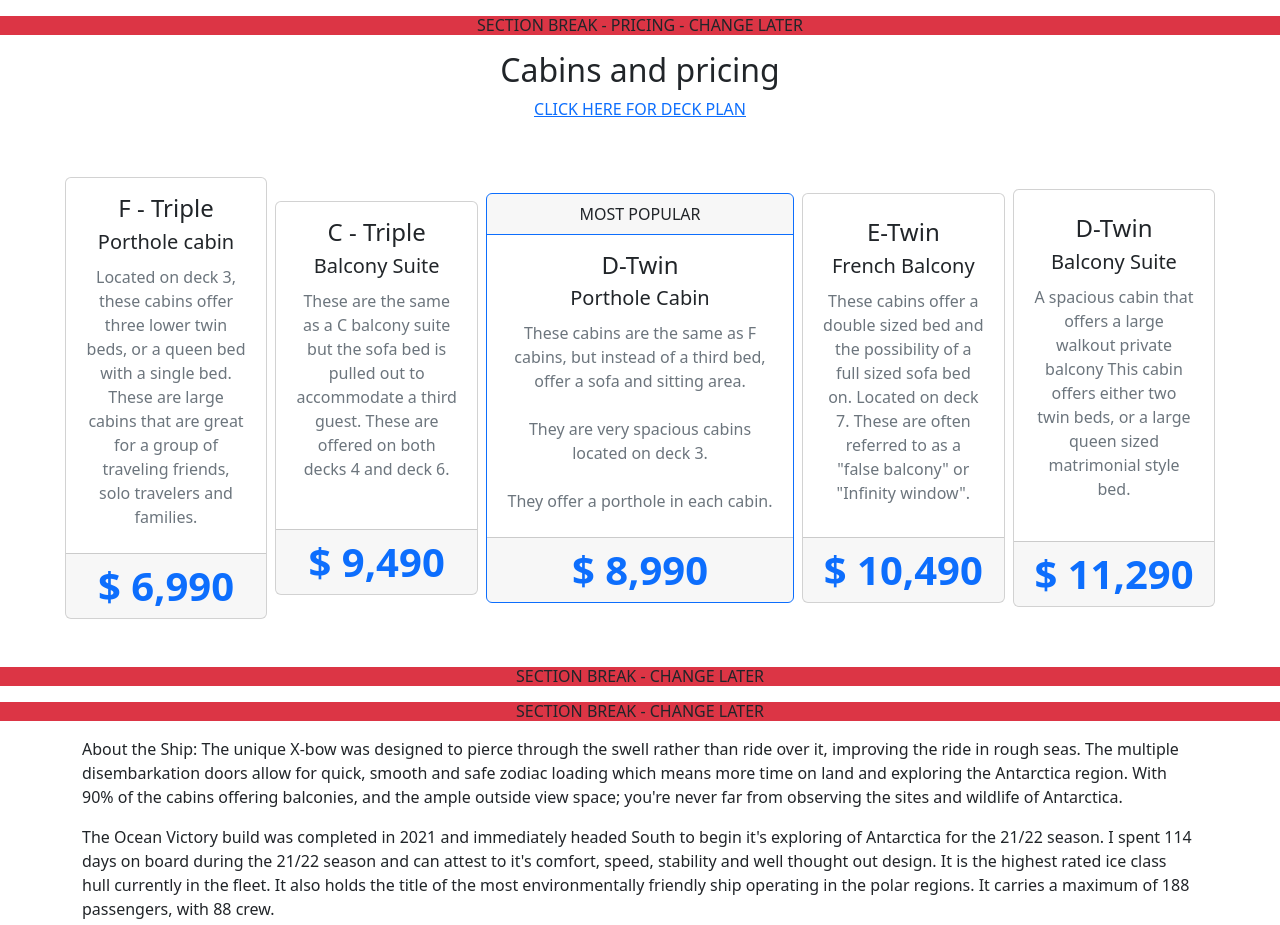
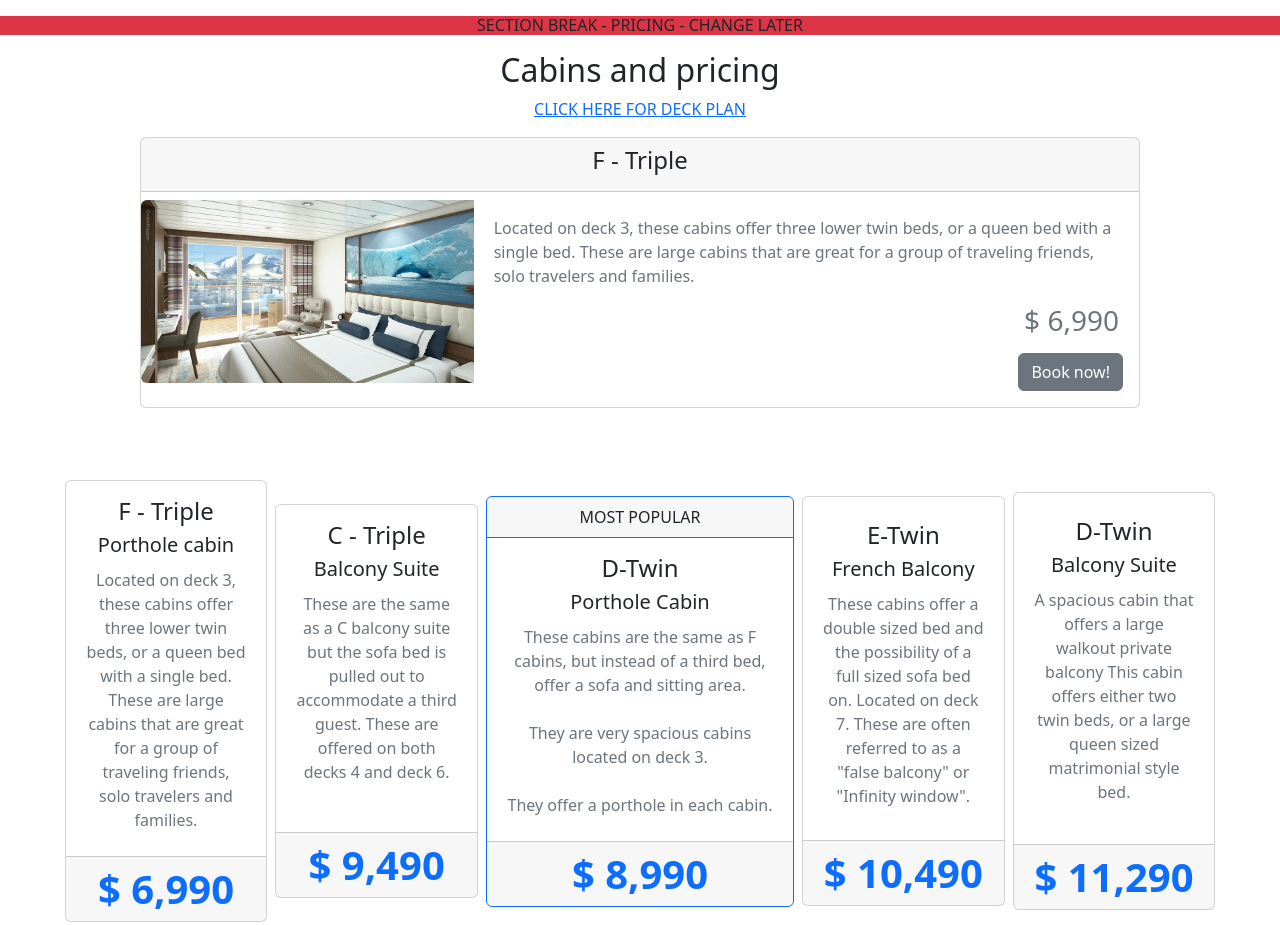
Before and after one commit to rnisiide/joe-musgrove, a website: page index.html in a window 1280 px wide. Shown: the part 2620-3545 px from the top of the page. Drawn offline with nearby package versions, Linux system fonts and the light colour scheme.

Commit message:
added horizontal card. added ushuaia to itinerary

```diff
--- a/index.html
+++ b/index.html
@@ -320,8 +320,27 @@
 
             <div class="text-center">
                 <h2>Cabins and pricing</h2>
+                <a href="">CLICK HERE FOR DECK PLAN</a>
+            </div>
 
-           <a href="">CLICK HERE FOR DECK PLAN</a>
+
+          <div class="container d-flex justify-content-around">
+              <div class="card my-3 d-flex" style="max-width: 1000px;">
+                <div class="card-header text-center"> <h4 class="card-title">F - Triple</h4></div>
+                <div class="row g-0">
+                  <div class="col-md-4">
+                    <img src="./images/ocean-victory-cabin.jpg" class="my-2 img-fluid rounded-start" alt="Ocean Victory Cabin">
+                  </div>
+                  <div class="col-md-8">
+                    <div class="card-body">
+                        <p class="card-text my-2 mx-1 text-muted "> Located on deck 3, these cabins offer three lower twin beds, or a queen bed with a single bed. These are large cabins that are great for a group of traveling friends, solo travelers and families.</p>
+                        <p class="h3 my-3 mx-1 text-muted text-end"> $ 6,990</p>
+                        <div class="d-flex justify-content-end"><button class="btn btn-secondary">Book now!</button></div>
+                    </div>
+                  </div>
+                </div>
+
+              </div>
           </div>
 
 
@@ -396,6 +415,7 @@
                         <div class="card-footer display-6 text-primary fw-bold text-center"> $  11,290 </div>
                     </div>
                 </div>
+
             </div>
 
        </div>
@@ -411,10 +431,14 @@
 
      <h1 class="h6 my-3 text-center bg-danger">SECTION BREAK - CHANGE LATER</h1>
 
+
+
      <div class="container" id="boat">
         <p>About the Ship: The unique X-bow was designed to pierce through the swell rather than ride over it, improving the ride in rough seas. The multiple disembarkation doors allow for quick, smooth and safe zodiac loading which means more time on land and exploring the Antarctica region. With 90% of the cabins offering balconies, and the ample outside view space; you're never far from observing the sites and wildlife of Antarctica. </p>
 
         <p>The Ocean Victory build was completed in 2021 and immediately headed South to begin it's exploring of Antarctica for the 21/22 season. I spent 114 days on board during the 21/22 season and can attest to it's comfort, speed, stability and well thought out design. It is the highest rated ice class hull currently in the fleet. It also holds the title of the most environmentally friendly ship operating in the polar regions. It carries a maximum of 188 passengers, with 88 crew.</p>
+
+        <img src="./images/ocean-victory-details.jpg" alt="Ocean Victory">
      </div>
 
 
```
Also changed, not shown: images/ocean-victory-cabin.jpg (added), images/ocean-victory-details.jpg (added). Lines whose indentation alone changed are shown as unchanged.
